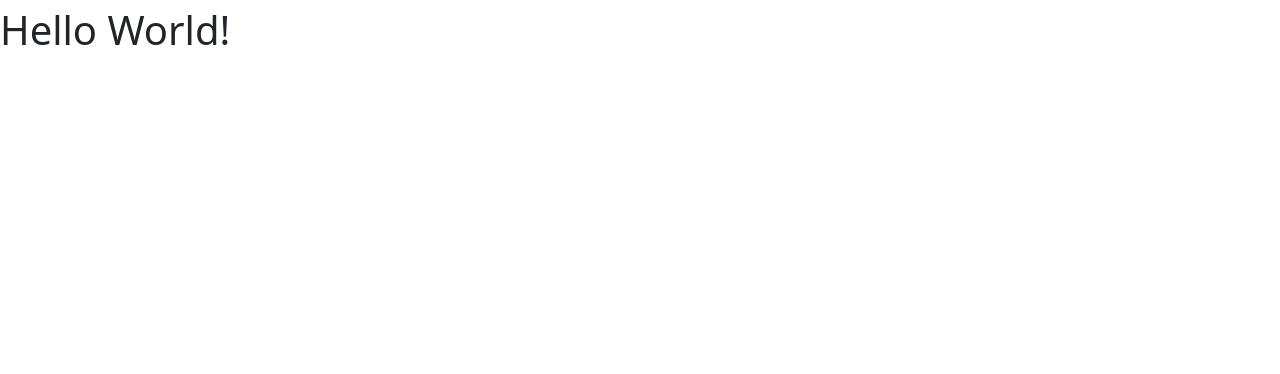
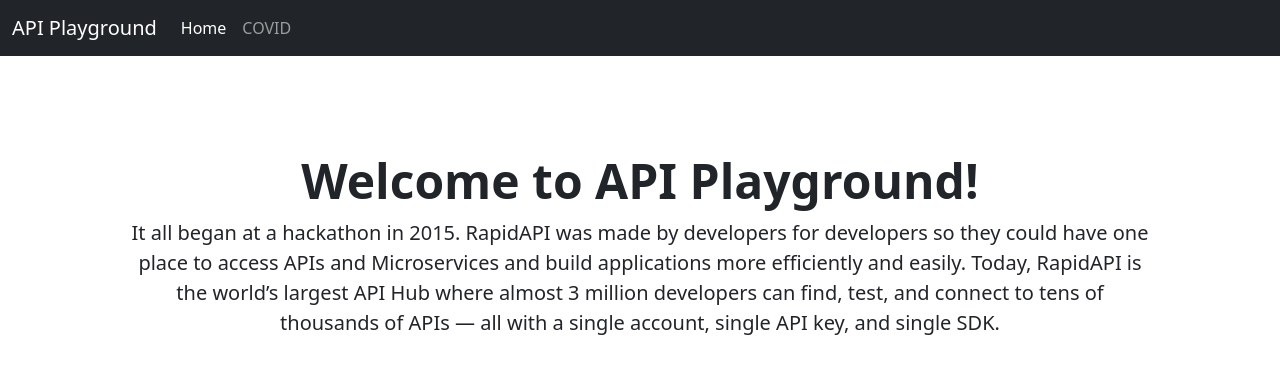
Before and after one commit to frankjlin16/api-playground, a React (Create React App) app: page / in a window 1280 px wide. Shown: the top 374 px of the page. Built offline with nearby package versions, Linux system fonts and the light colour scheme.

Commit message:
Update app navbar functionality

```diff
--- a/src/App.js
+++ b/src/App.js
@@ -1,10 +1,21 @@
-import React, { Component } from 'react';
-
+import React, { Component } from "react";
+import Navbar from "./components/navbar";
+import AppBody from "./components/app-body";
 class App extends Component {
+  state = {
+    page: 'home',
+  };
   render() {
     return (
-      <div className="fs-1">Hello World!</div>
-    )
+      <React.Fragment>
+        <Navbar page={this.state.page} changePage={this.changePage} />
+        <AppBody page={this.state.page} />
+      </React.Fragment>
+    );
+  }
+
+  changePage = (page) => {
+    this.setState({ page });
   }
 }
 
--- /dev/null
+++ b/src/components/app-body.jsx
@@ -0,0 +1,16 @@
+import React, { Component } from "react";
+import HomePage from "./home-page";
+import CovidPage from "./covid-page";
+
+class AppBody extends Component {
+  state = {};
+  render() {
+    if (this.props.page === "home") {
+      return <HomePage />;
+    } else if (this.props.page === "covid") {
+      return <CovidPage />;
+    }
+  }
+}
+
+export default AppBody;
--- /dev/null
+++ b/src/components/covid-page.jsx
@@ -0,0 +1,88 @@
+import React, { Component } from "react";
+
+class CovidPage extends Component {
+  state = {};
+  render() {
+    return (
+      <div className="px-4 py-5 my-5 text-center">
+        <h1 className="display-5 fw-bold">Welcome to the COVID Page</h1>
+        <div className="col-md-6 mx-auto border-bottom">
+          <p className="lead mb-4">
+            We collect information from several reliable sources, like Johns
+            Hopkins CSSE, CDC, WHO and a few others. All our sources are
+            verified, and we avoid collecting information that is not confirmed
+            by official authorities. Every country sends official reports
+            differently. From once per day to every hour. That depends on the
+            scale of the pandemic and the time zone. Nevertheless, we are trying
+            to update every new information ASAP. If you have a specific wish,
+            please let us know (Discussions), and we will try to put it on our
+            road map. This is a non-profit humanitarian project, and all the
+            money we get goes for better servers, data providers and other
+            expenses for providing you with a better, faster and more reliable
+            API. Stay safe.
+          </p>
+        </div>
+        <div class="container mt-3" id="hanging-icons">
+          <div class="row g-4 py- row-cols-1 row-cols-lg-3">
+            <div class="col d-flex align-items-start">
+              <div class="icon-square bg-light text-dark flex-shrink-0 me-3">
+                <svg class="bi" width="1em" height="1em">
+                  <use xlinkHref="#toggles2"></use>
+                </svg>
+              </div>
+              <div>
+                <h2>Featured title</h2>
+                <p>
+                  Paragraph of text beneath the heading to explain the heading.
+                  We'll add onto it with another sentence and probably just keep
+                  going until we run out of words.
+                </p>
+                <a href="#" class="btn btn-primary">
+                  Primary button
+                </a>
+              </div>
+            </div>
+            <div class="col d-flex align-items-start">
+              <div class="icon-square bg-light text-dark flex-shrink-0 me-3">
+                <svg class="bi" width="1em" height="1em">
+                  <use xlinkHref="#cpu-fill"></use>
+                </svg>
+              </div>
+              <div>
+                <h2>Featured title</h2>
+                <p>
+                  Paragraph of text beneath the heading to explain the heading.
+                  We'll add onto it with another sentence and probably just keep
+                  going until we run out of words.
+                </p>
+                <a href="#" class="btn btn-primary">
+                  Primary button
+                </a>
+              </div>
+            </div>
+            <div class="col d-flex align-items-start">
+              <div class="icon-square bg-light text-dark flex-shrink-0 me-3">
+                <svg class="bi" width="1em" height="1em">
+                  <use xlinkHref="#tools"></use>
+                </svg>
+              </div>
+              <div>
+                <h2>Featured title</h2>
+                <p>
+                  Paragraph of text beneath the heading to explain the heading.
+                  We'll add onto it with another sentence and probably just keep
+                  going until we run out of words.
+                </p>
+                <a href="#" class="btn btn-primary">
+                  Primary button
+                </a>
+              </div>
+            </div>
+          </div>
+        </div>
+      </div>
+    );
+  }
+}
+
+export default CovidPage;
--- /dev/null
+++ b/src/components/home-page.jsx
@@ -0,0 +1,24 @@
+import React, { Component } from "react";
+
+class HomePage extends Component {
+  state = {};
+  render() {
+    return (
+      <div className="px-4 py-5 my-5 text-center">
+        <h1 className="display-5 fw-bold">Welcome to API Playground!</h1>
+        <div className="col-md-10 mx-auto">
+          <p className="lead mb-4">
+            It all began at a hackathon in 2015. RapidAPI was made by developers
+            for developers so they could have one place to access APIs and
+            Microservices and build applications more efficiently and easily.
+            Today, RapidAPI is the world’s largest API Hub where almost 3
+            million developers can find, test, and connect to tens of thousands
+            of APIs — all with a single account, single API key, and single SDK.
+          </p>
+        </div>
+      </div>
+    );
+  }
+}
+
+export default HomePage;
--- /dev/null
+++ b/src/components/navbar.jsx
@@ -0,0 +1,25 @@
+import React, { Component } from "react";
+
+class Navbar extends Component {
+  render() {
+    return (
+      <nav className="navbar navbar-expand-sm bg-dark navbar-dark">
+        <div className="container-fluid">
+          <span className="navbar-brand">API Playground</span>
+          <div className="collpase navbar-collapse">
+            <div className="navbar-nav">
+              <li onClick={() => this.props.changePage('home')} className={`nav-link ${this.props.page === 'home' ? 'active' : ''}`}>
+                Home
+              </li>
+              <li onClick={() => this.props.changePage('covid')} className={`nav-link ${this.props.page === 'covid' ? 'active' : ''}`}>
+                COVID
+              </li>
+            </div>
+          </div>
+        </div>
+      </nav>
+    );
+  }
+}
+
+export default Navbar;
```
